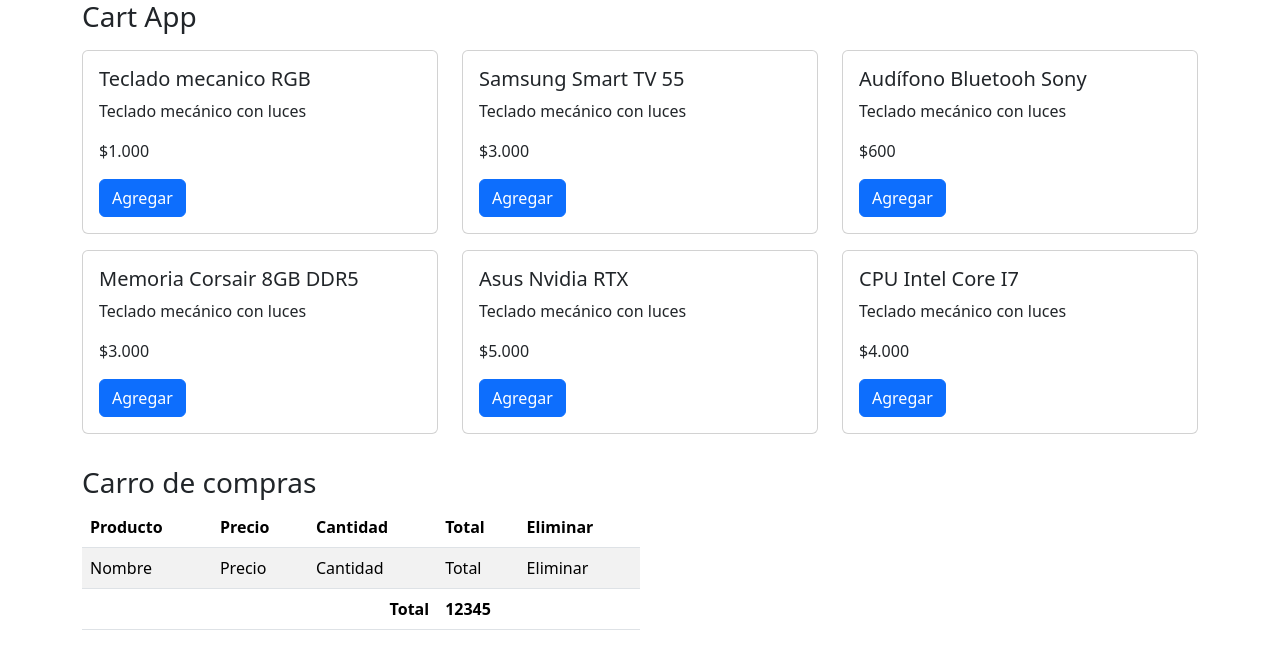
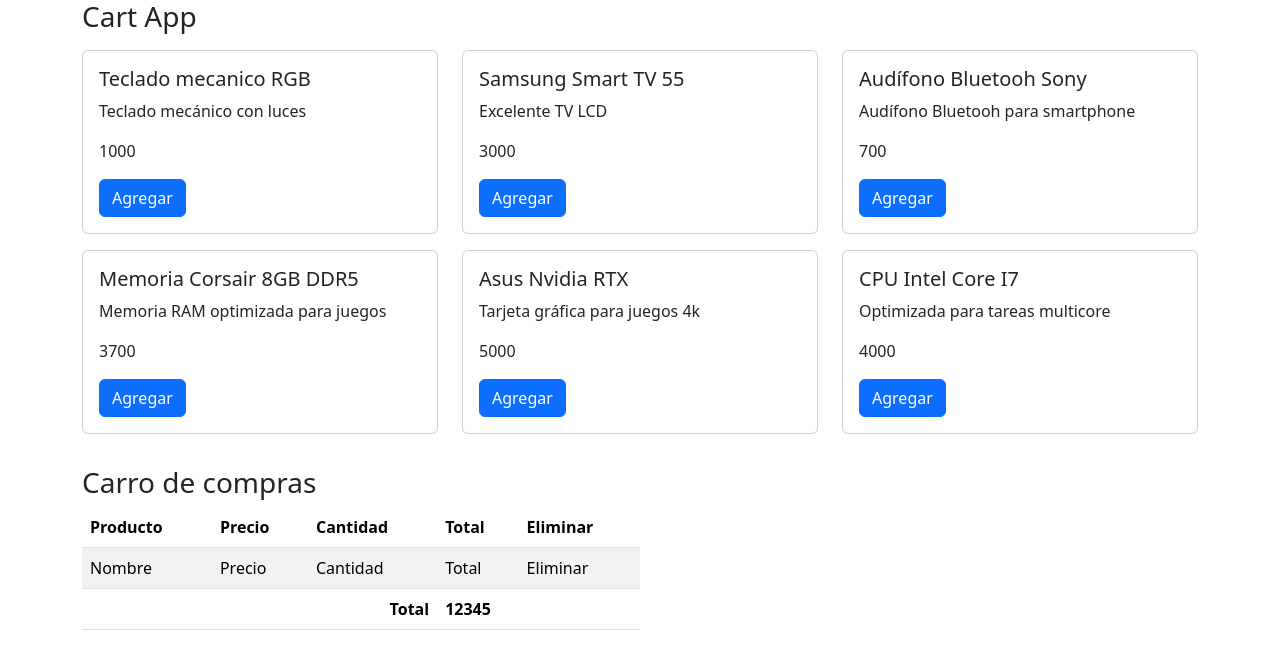
Before and after one commit to vnssmorales/Carro-de-compras, a React (Vite) app: page / in a window 1280 px wide. Shown: the top 654 px of the page. Built offline with nearby package versions, Linux system fonts and the light colour scheme.

Commit message:
agrego los productos de forma dinamica al carro

```diff
--- a/src/assets/CartApp.jsx
+++ b/src/assets/CartApp.jsx
@@ -1,75 +1,31 @@
+import { useEffect, useState } from "react";
+import { getProducts } from "../services/productService";
+
 export const CartApp = () => {
+  const [products, setProducts] = useState([]);
+  useEffect(() => {
+    setProducts(getProducts()); //getProducts viene de productService y se la paso a setProducts para manejar el estado
+  }, []);
+
   return (
     <>
       <div className="container">
         <h3>Cart App</h3>
 
         <div className="row">
-          <div className="col-4 my-2">
+          {products.map((prod) => (
+
+            <div className="col-4 my-2" key={prod.id}>
               <div className="card">
                 <div className="card-body">
-                <h5 className="card-title">Teclado mecanico RGB</h5>
-                <p className="card-text">Teclado mecánico con luces</p>
-                <p className="card-text">$1.000</p>
+                  <h5 className="card-title">{prod.name}</h5>
+                  <p className="card-text">{prod.description}</p>
+                  <p className="card-text">{prod.price}</p>
                   <button className="btn btn-primary">Agregar</button>
                 </div>
               </div>
             </div>
-
-          <div className="col-4 my-2">
-            <div className="card">
-              <div className="card-body">
-                <h5 className="card-title">Samsung Smart TV 55</h5>
-                <p className="card-text">Teclado mecánico con luces</p>
-                <p className="card-text">$3.000</p>
-                <button className="btn btn-primary">Agregar</button>
-              </div>
-            </div>
-          </div>
-
-          <div className="col-4 my-2">
-            <div className="card">
-              <div className="card-body">
-                <h5 className="card-title">Audífono Bluetooh Sony</h5>
-                <p className="card-text">Teclado mecánico con luces</p>
-                <p className="card-text">$600</p>
-                <button className="btn btn-primary">Agregar</button>
-              </div>
-            </div>
-          </div>
-
-          <div className="col-4 my-2">
-            <div className="card">
-              <div className="card-body">
-                <h5 className="card-title">Memoria Corsair 8GB DDR5</h5>
-                <p className="card-text">Teclado mecánico con luces</p>
-                <p className="card-text">$3.000</p>
-                <button className="btn btn-primary">Agregar</button>
-              </div>
-            </div>
-          </div>
-
-          <div className="col-4 my-2">
-            <div className="card">
-              <div className="card-body">
-                <h5 className="card-title">Asus Nvidia RTX</h5>
-                <p className="card-text">Teclado mecánico con luces</p>
-                <p className="card-text">$5.000</p>
-                <button className="btn btn-primary">Agregar</button>
-              </div>
-            </div>
-          </div>
-
-          <div className="col-4 my-2">
-            <div className="card">
-              <div className="card-body">
-                <h5 className="card-title">CPU Intel Core I7</h5>
-                <p className="card-text">Teclado mecánico con luces</p>
-                <p className="card-text">$4.000</p>
-                <button className="btn btn-primary">Agregar</button>
-              </div>
-            </div>
-          </div>
+          ))}
         </div>
 
         <div className="my-4 w-50">
@@ -98,15 +54,16 @@
 
             <tfoot>
               <tr>
-                    <td colSpan="3" className="text-end fw-bold">Total</td>
-                    <td colSpan="2" className="text-start fw-bold">12345</td>
+                <td colSpan="3" className="text-end fw-bold">
+                  Total
+                </td>
+                <td colSpan="2" className="text-start fw-bold">
+                  12345
+                </td>
               </tr>
             </tfoot>
-
           </table>
-
         </div>
-
       </div>
     </>
   );
```
Lines whose indentation alone changed are shown as unchanged.
